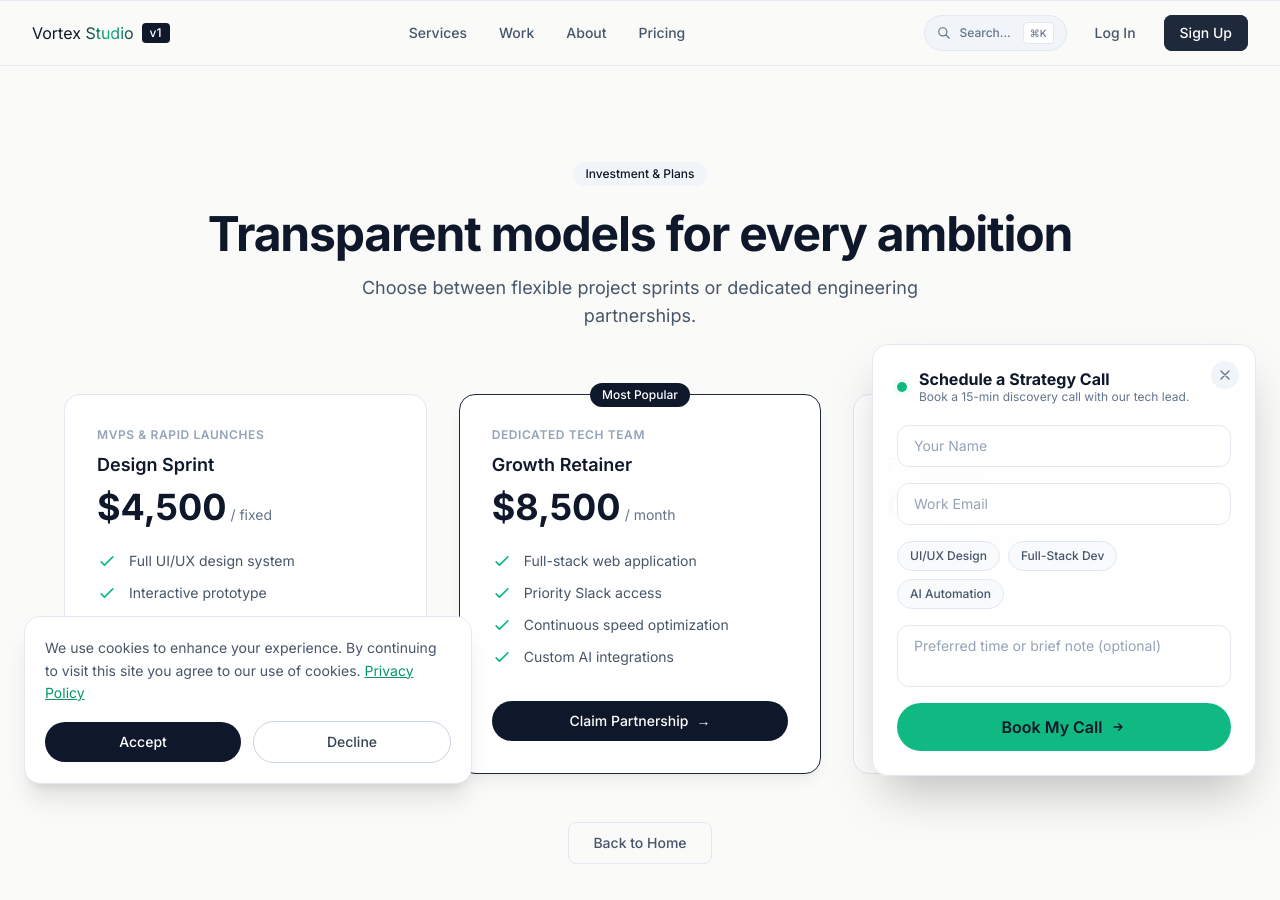
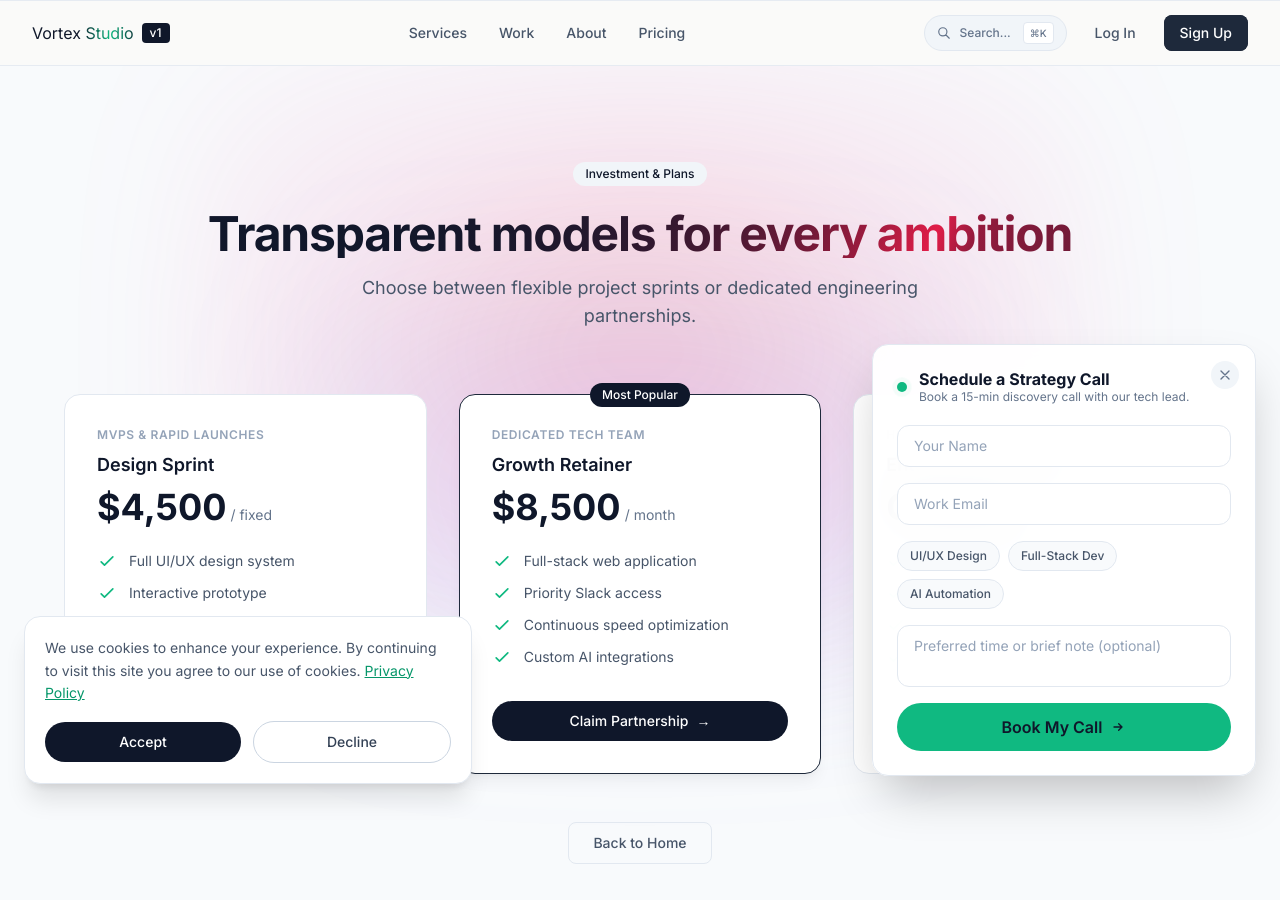
Before and after one commit to 4kmoviepointoo-bot/Vortex-studio.com, a Next.js app: page /pricing in a window 1280 px wide. Shown: the top 900 px of the page. Built offline with nearby package versions, Linux system fonts and the light colour scheme.

Commit message:
Add rose/purple radial glow and shimmer heading to pricing page

```diff
--- a/app/pricing/page.tsx
+++ b/app/pricing/page.tsx
@@ -87,14 +87,23 @@ export default function PricingPage() {
   }
 
   return (
-    <div className="min-h-screen px-4 pt-24 pb-16">
-      <div className="max-w-6xl mx-auto">
+    <div className="relative overflow-hidden bg-slate-50 min-h-screen px-4 pt-24 pb-16 z-0">
+      {/* Centered Rose & Purple Radial Background Layer */}
+      <div
+        className="absolute top-1/3 left-1/2 -translate-x-1/2 -translate-y-1/2 w-[900px] h-[600px] bg-[radial-gradient(ellipse_at_center,_var(--tw-gradient-stops))] from-rose-500/25 via-pink-500/10 to-transparent blur-3xl pointer-events-none -z-10"
+        aria-hidden="true"
+      />
+      <div
+        className="absolute bottom-1/4 left-1/2 -translate-x-1/2 w-[700px] h-[450px] bg-[radial-gradient(ellipse_at_center,_var(--tw-gradient-stops))] from-purple-500/20 via-indigo-400/10 to-transparent blur-3xl pointer-events-none -z-10"
+        aria-hidden="true"
+      />
+      <div className="max-w-6xl mx-auto relative z-10">
         <div className="text-center mb-16">
           <span className="inline-flex items-center px-3 py-1 text-xs font-medium text-[#0F172A] bg-slate-100 rounded-full mb-6">
             Investment & Plans
           </span>
 
-          <h1 className="text-4xl sm:text-5xl font-bold text-[#0F172A] mb-4 tracking-tight">
+          <h1 className="text-4xl sm:text-5xl font-bold mb-4 tracking-tight bg-[linear-gradient(110deg,#0f172a,45%,#e11d48,55%,#0f172a)] bg-[length:200%_100%] bg-clip-text text-transparent animate-shimmer">
             Transparent models for every ambition
           </h1>
 
```
